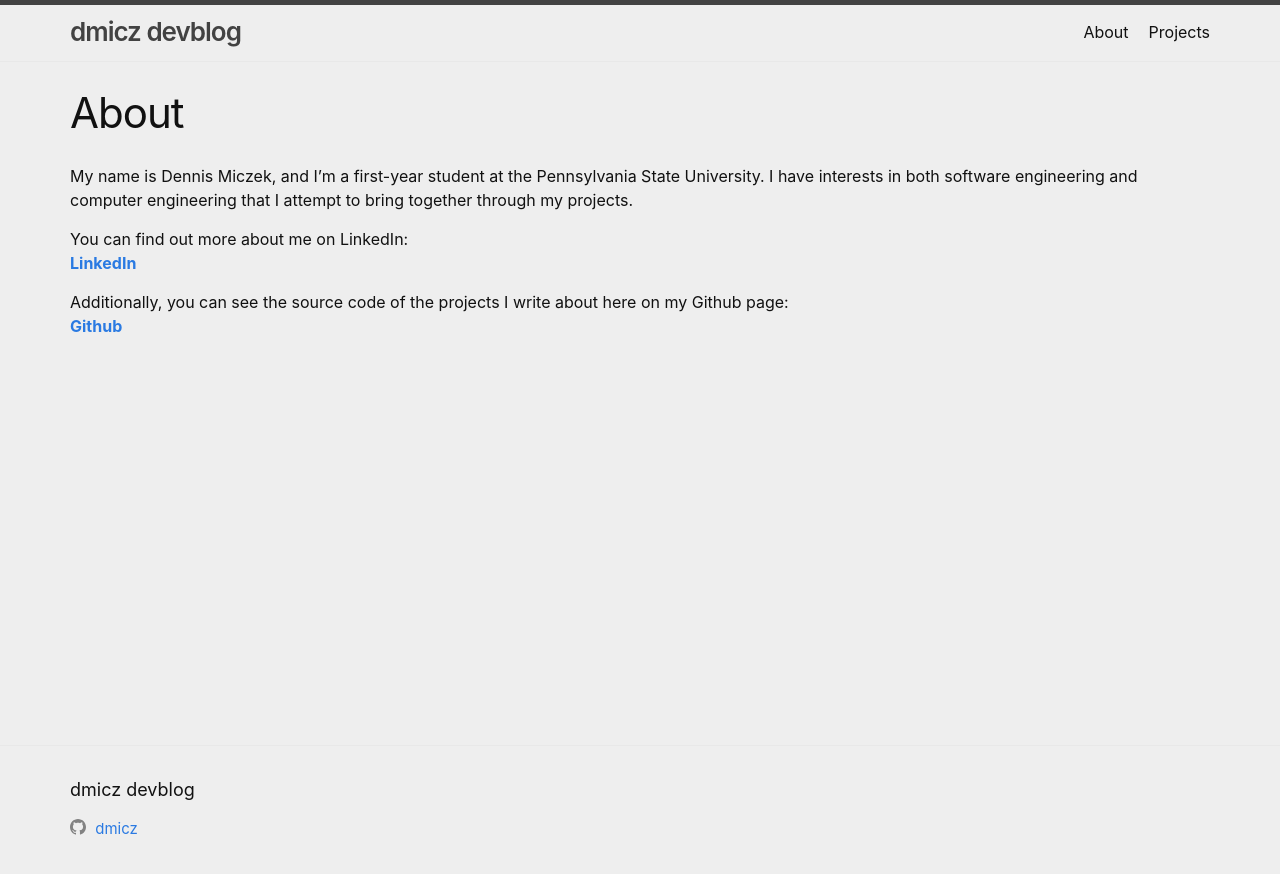
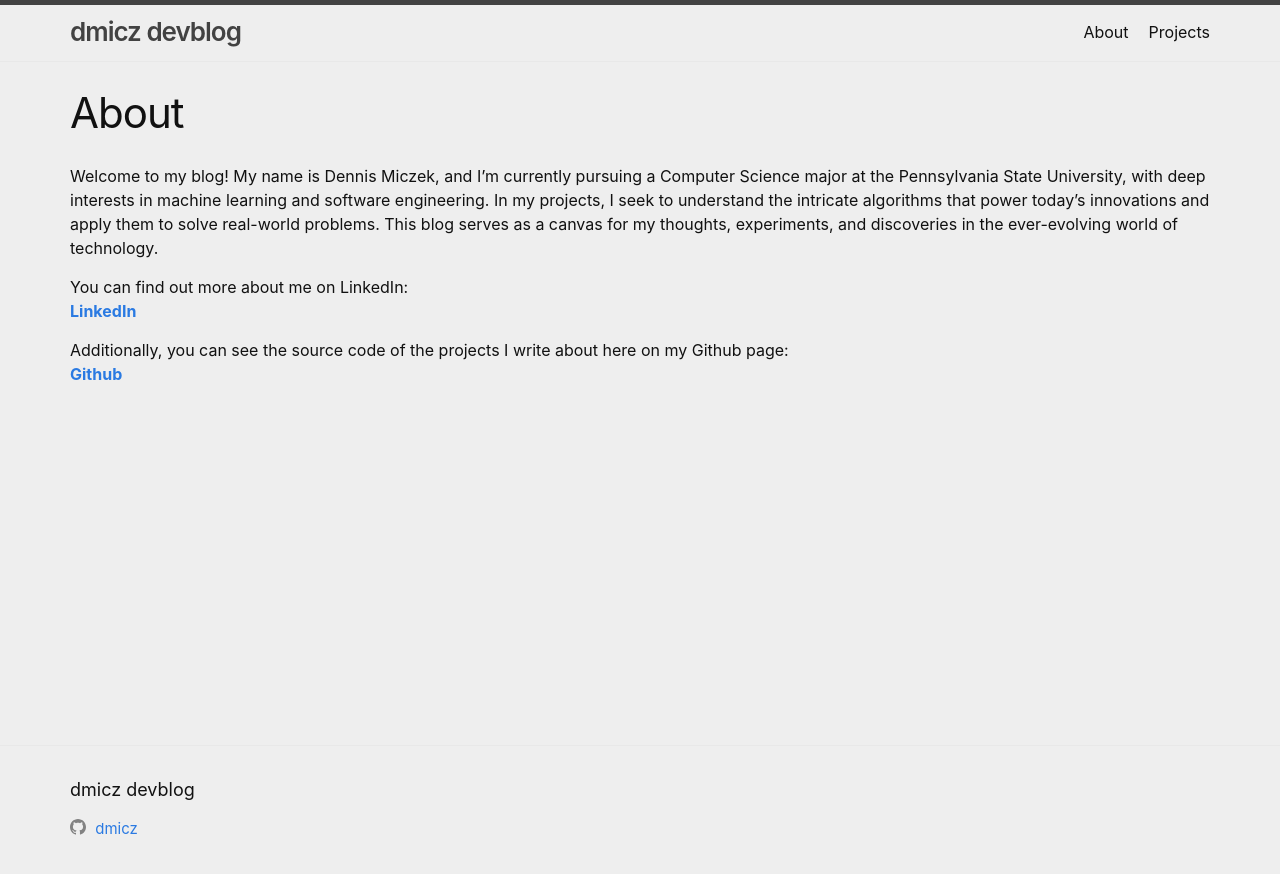
Before and after one commit to dmicz/dmicz.github.io, a Jekyll site: the page built from docs/about.markdown, in a window 1280 px wide. Shown: the top 874 px of the page. Built offline with Jekyll 4.4.1, drawn with Linux system fonts in a browser that asks for light colours.

Commit message:
Move Google Analytics tracking code to head and change about

```diff
--- a/docs/_includes/header.html
+++ b/docs/_includes/header.html
@@ -1,13 +1,4 @@
-<header class="site-header" role="banner"><!-- Google tag (gtag.js) -->
-  <script async src="https://www.googletagmanager.com/gtag/js?id=G-VHNQNRP552"></script>
-  <script>
-    window.dataLayer = window.dataLayer || [];
-    function gtag(){dataLayer.push(arguments);}
-    gtag('js', new Date());
-
-    gtag('config', 'G-VHNQNRP552');
-  </script>
-
+<header class="site-header" role="banner">
   <div class="wrapper">
     {%- assign default_paths = site.pages | map: "path" -%}
     {%- assign page_paths = site.header_pages | default: default_paths -%}
--- a/docs/about.markdown
+++ b/docs/about.markdown
@@ -4,8 +4,7 @@ title: About
 permalink: /about/
 ---
 
-My name is Dennis Miczek, and I'm a first-year student at the Pennsylvania State University. I have interests in both software engineering and computer engineering that I attempt to
-bring together through my projects.
+Welcome to my blog! My name is Dennis Miczek, and I'm currently pursuing a Computer Science major at the Pennsylvania State University, with deep interests in machine learning and software engineering. In my projects, I seek to understand the intricate algorithms that power today's innovations and apply them to solve real-world problems. This blog serves as a canvas for my thoughts, experiments, and discoveries in the ever-evolving world of technology.
 
 You can find out more about me on LinkedIn:\
 [**LinkedIn**](https://www.linkedin.com/in/dennis-miczek/)
```
Also changed, not shown: docs/_includes/head.html (+8 -0 lines).
